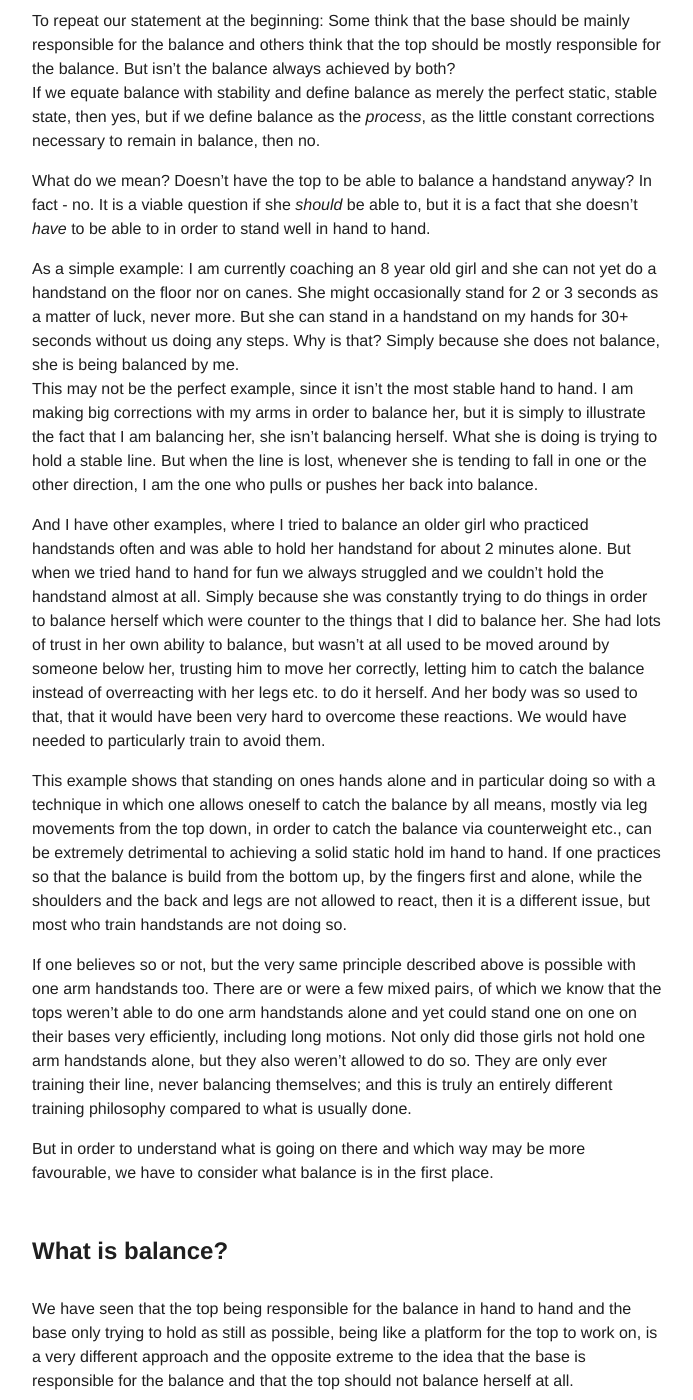
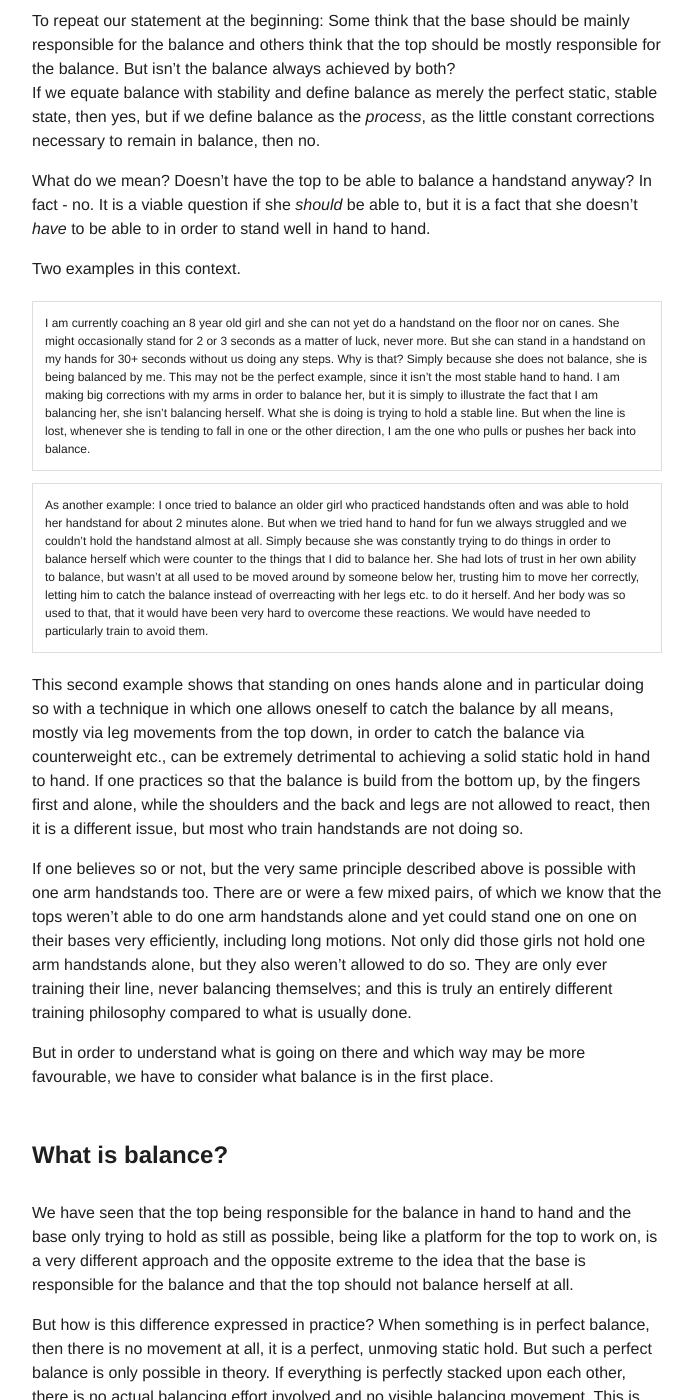
Before and after one commit to floshin/acrolib, a Jekyll site: the page built from training/approaches-to-balance.md, in a window 1280 px wide and 1400 px high, scrolled down 1019 px. Shown: the whole window, without its empty margins (293-986 px from the left). Built offline with Jekyll 4.4.1, drawn with Linux system fonts in a browser that asks for light colours; our own code applies the rules of GitHub Pages for plain Markdown files.

Commit message:
Update approaches-to-balance.md

```diff
--- a/training/approaches-to-balance.md
+++ b/training/approaches-to-balance.md
@@ -23,12 +23,15 @@ If we equate balance with stability and define balance as merely the perfect sta
 
 What do we mean? Doesn't have the top to be able to balance a handstand anyway? In fact - no. It is a viable question if she *should* be able to, but it is a fact that she doesn't *have* to be able to in order to stand well in hand to hand.
 
-As a simple example: I am currently coaching an 8 year old girl and she can not yet do a handstand on the floor nor on canes. She might occasionally stand for 2 or 3 seconds as a matter of luck, never more. But she can stand in a handstand on my hands for 30+ seconds without us doing any steps. Why is that? Simply because she does not balance, she is being balanced by me.
-This may not be the perfect example, since it isn't the most stable hand to hand. I am making big corrections with my arms in order to balance her, but it is simply to illustrate the fact that I am balancing her, she isn't balancing herself. What she is doing is trying to hold a stable line. But when the line is lost, whenever she is tending to fall in one or the other direction, I am the one who pulls or pushes her back into balance.
+Two examples in this context.
 
-And I have other examples, where I tried to balance an older girl who practiced handstands often and was able to hold her handstand for about 2 minutes alone. But when we tried hand to hand for fun we always struggled and we couldn't hold the handstand almost at all. Simply because she was constantly trying to do things in order to balance herself which were counter to the things that I did to balance her. She had lots of trust in her own ability to balance, but wasn't at all used to be moved around by someone below her, trusting him to move her correctly, letting him to catch the balance instead of overreacting with her legs etc. to do it herself. And her body was so used to that, that it would have been very hard to overcome these reactions. We would have needed to particularly train to avoid them.
+I am currently coaching an 8 year old girl and she can not yet do a handstand on the floor nor on canes. She might occasionally stand for 2 or 3 seconds as a matter of luck, never more. But she can stand in a handstand on my hands for 30+ seconds without us doing any steps. Why is that? Simply because she does not balance, she is being balanced by me. This may not be the perfect example, since it isn't the most stable hand to hand. I am making big corrections with my arms in order to balance her, but it is simply to illustrate the fact that I am balancing her, she isn't balancing herself. What she is doing is trying to hold a stable line. But when the line is lost, whenever she is tending to fall in one or the other direction, I am the one who pulls or pushes her back into balance.
+{: .subtext }
 
-This example shows that standing on ones hands alone and in particular doing so with a technique in which one allows oneself to catch the balance by all means, mostly via leg movements from the top down, in order to catch the balance via counterweight etc., can be extremely detrimental to achieving a solid static hold im hand to hand. If one practices so that the balance is build from the bottom up, by the fingers first and alone, while the shoulders and the back and legs are not allowed to react, then it is a different issue, but most who train handstands are not doing so.
+As another example: I once tried to balance an older girl who practiced handstands often and was able to hold her handstand for about 2 minutes alone. But when we tried hand to hand for fun we always struggled and we couldn't hold the handstand almost at all. Simply because she was constantly trying to do things in order to balance herself which were counter to the things that I did to balance her. She had lots of trust in her own ability to balance, but wasn't at all used to be moved around by someone below her, trusting him to move her correctly, letting him to catch the balance instead of overreacting with her legs etc. to do it herself. And her body was so used to that, that it would have been very hard to overcome these reactions. We would have needed to particularly train to avoid them.
+{: .subtext }
+
+This second example shows that standing on ones hands alone and in particular doing so with a technique in which one allows oneself to catch the balance by all means, mostly via leg movements from the top down, in order to catch the balance via counterweight etc., can be extremely detrimental to achieving a solid static hold in hand to hand. If one practices so that the balance is build from the bottom up, by the fingers first and alone, while the shoulders and the back and legs are not allowed to react, then it is a different issue, but most who train handstands are not doing so.
 
 If one believes so or not, but the very same principle described above is possible with one arm handstands too. There are or were a few mixed pairs, of which we know that the tops weren't able to do one arm handstands alone and yet could stand one on one on their bases very efficiently, including long motions. Not only did those girls not hold one arm handstands alone, but they also weren't allowed to do so. They are only ever training their line, never balancing themselves; and this is truly an entirely different training philosophy compared to what is usually done.
 
```
